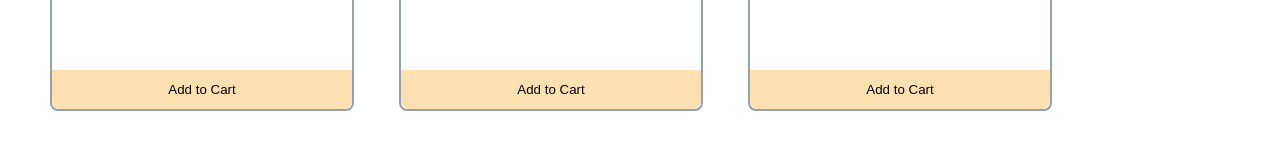
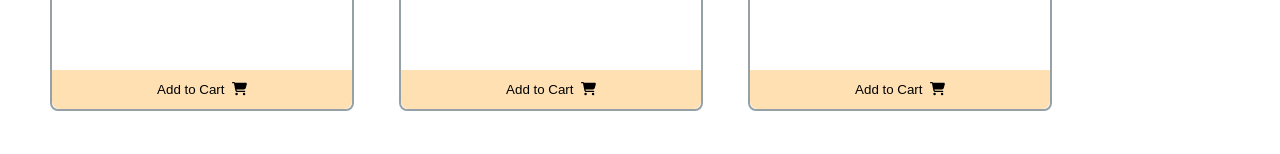
Before and after one commit to Rijonahmed/Choose-Favourite-Bike, a React (Create React App) app: page / in a window 1280 px wide. Shown: the part 617-771 px from the top of the page. Built offline with nearby package versions, Linux system fonts and the light colour scheme.

Commit message:
icon add commit

```diff
--- a/package.json
+++ b/package.json
@@ -3,6 +3,9 @@
   "version": "0.1.0",
   "private": true,
   "dependencies": {
+    "@fortawesome/fontawesome-svg-core": "^6.1.1",
+    "@fortawesome/free-solid-svg-icons": "^6.1.1",
+    "@fortawesome/react-fontawesome": "^0.1.18",
     "@testing-library/jest-dom": "^5.16.3",
     "@testing-library/react": "^12.1.4",
     "@testing-library/user-event": "^13.5.0",
--- a/src/component/Bike/Bike.js
+++ b/src/component/Bike/Bike.js
@@ -1,3 +1,5 @@
+import { FontAwesomeIcon } from '@fortawesome/react-fontawesome';
+import { faShoppingCart } from '@fortawesome/free-solid-svg-icons';
 import React from 'react';
 import './Bike.css'
 
@@ -10,7 +12,8 @@ const Bike = (props) => {
         <h4>Bike name: {name}</h4>
         <h2>{id}</h2>
       </div>
-      <button onClick={() => props.handleAddToCart(props.bike)} className='btn-cart'>Add to Cart
+      <button onClick={() => props.handleAddToCart(props.bike)} className='btn-cart'>Add to Cart &nbsp;
+        <FontAwesomeIcon icon={faShoppingCart}></FontAwesomeIcon>
 
       </button>
 
--- a/src/component/Shop/Shop.css
+++ b/src/component/Shop/Shop.css
@@ -9,6 +9,10 @@
   gap: 45px;
   margin: 100px 50px;
 }
+.choose-container{
+  position: sticky;
+  top:0;
+};
 
 
 @media screen and (max-width:800px) {
--- a/src/component/Shop/Shop.js
+++ b/src/component/Shop/Shop.js
@@ -1,5 +1,6 @@
 import React, { useEffect, useState } from 'react';
 import Bike from '../Bike/Bike';
+
 import './Shop.css'
 
 const Shop = () => {
@@ -15,10 +16,18 @@ const Shop = () => {
   }, [])
 
   const handleAddToCart = (bike) => {
-    // console.log(bike)
+    // console.log(bike);
     const newCart = [...cartSelect, bike];
-    setCartSelect(newCart);
+    if (newCart.length <= 4) {
+      setCartSelect(newCart);
+    } else {
+
+
+    }
   }
+
+
+
   return (
     <div className='shop-container'>
       <div className="bike-container">
@@ -34,11 +43,21 @@ const Shop = () => {
 
       </div>
       <div className="choose-container">
+
+
+
+
         <h3>Selected Bike {cartSelect.length}</h3>
+
         {
-          cartSelect.map(item => (<h3>{item.name}</h3>))
+
+          cartSelect.map(item => (<h3 key={item.id}>{item.name}</h3>))
 
         }
+
+
+
+
 
 
 
```
Also changed, not shown: 1 other file (tests, documents, lock files or other folders).
